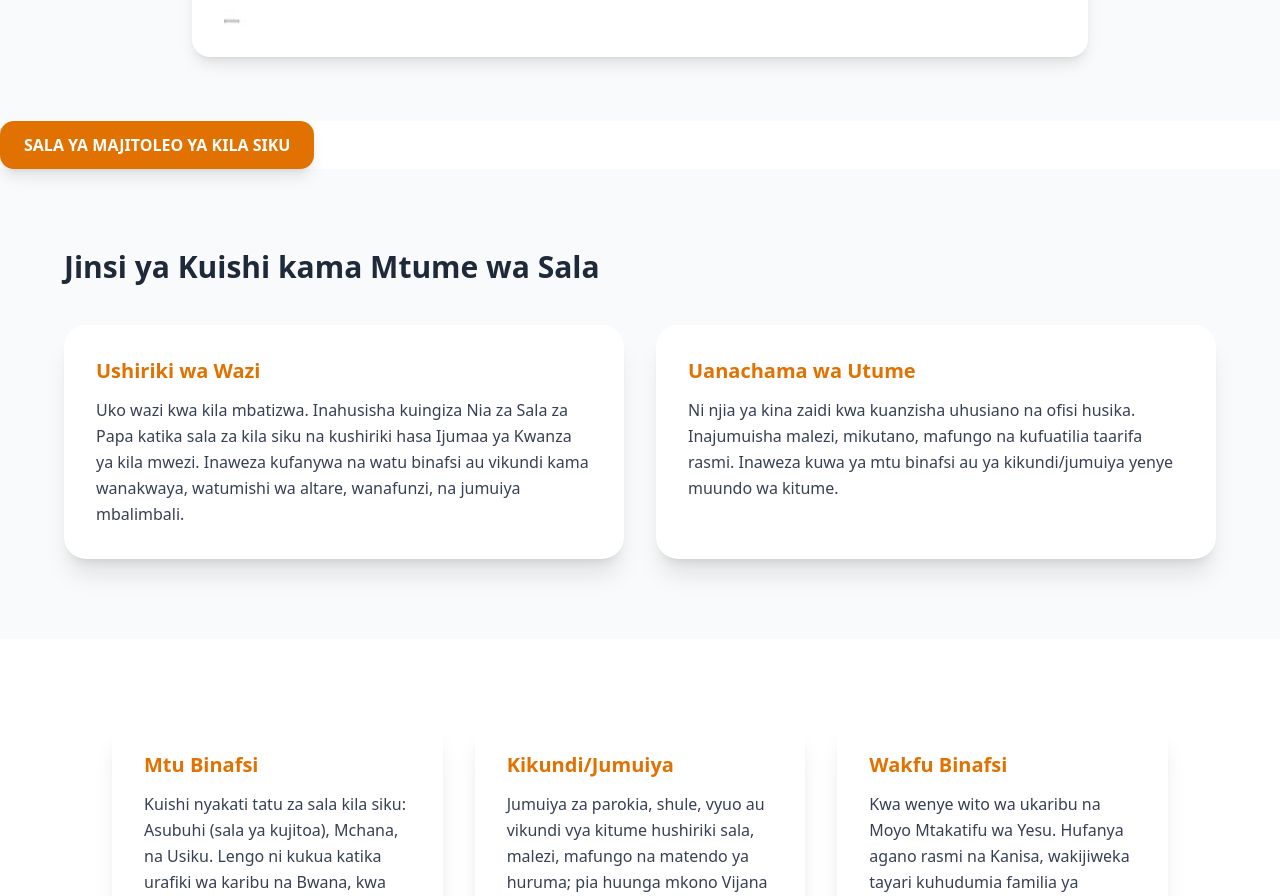
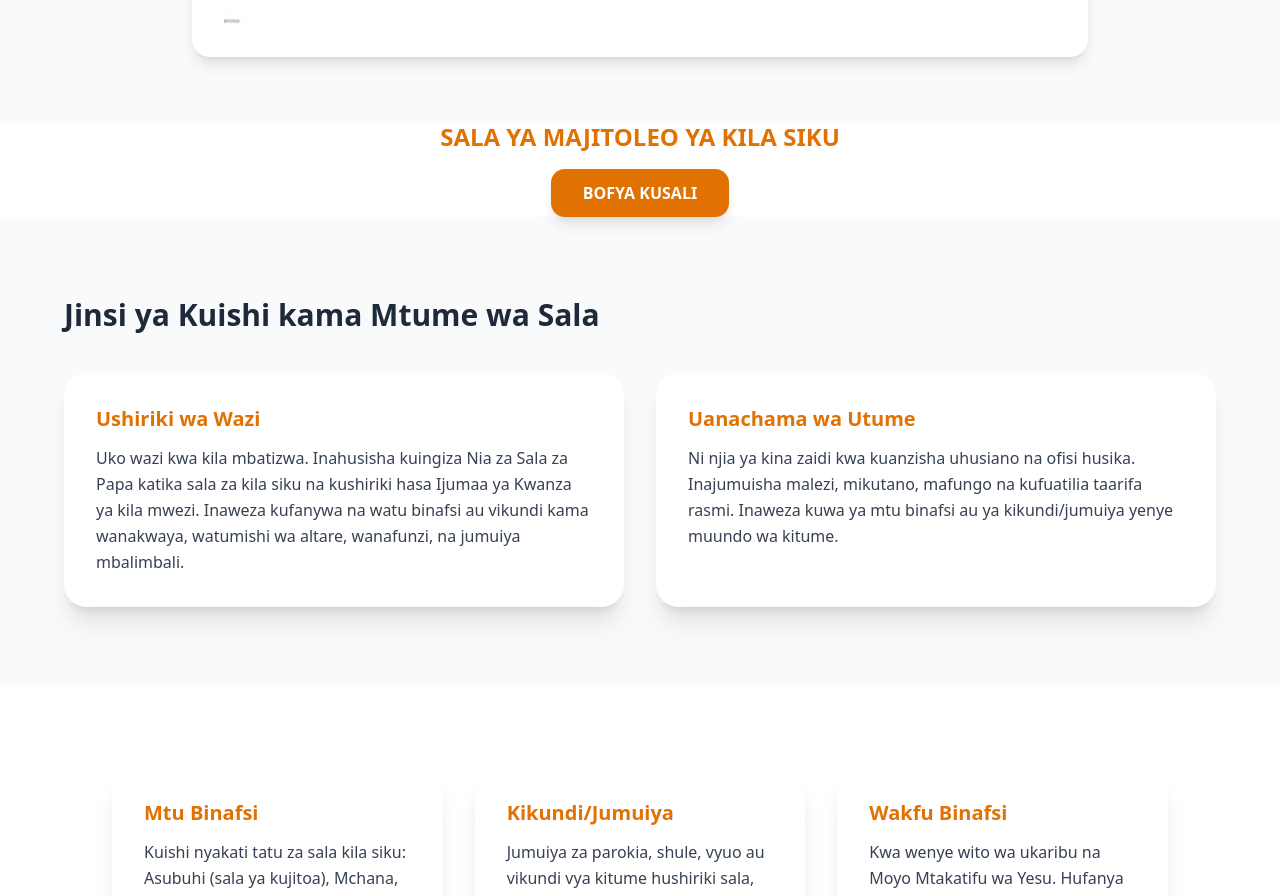
Before and after one commit to johcoder/salayapapa, a Next.js app: page /niayasala in a window 1280 px wide. Shown: the part 1425-2321 px from the top of the page. Built offline with nearby package versions, Linux system fonts and the light colour scheme.

Commit message:
dailyofferingprayercomponent added

```diff
--- a/components/ui/DailyOfferingPrayer.tsx
+++ b/components/ui/DailyOfferingPrayer.tsx
@@ -8,14 +8,22 @@ export default function DailyOfferingPrayer() {
 
   return (
     <>
-      {/* BUTTON */}
-      <button
-        onClick={() => setOpen(true)}
-        className="px-6 py-3 rounded-xl bg-amber-600 text-white font-semibold
-                   shadow-lg hover:bg-amber-700 transition"
-      >
-        SALA YA MAJITOLEO YA KILA SIKU
-      </button>
+      {/* CENTERED INTRO + BUTTON */}
+      <div className="flex flex-col items-center justify-center gap-4 text-center">
+        {/* Title text */}
+        <p className="text-xl md:text-2xl font-bold text-amber-600">
+          SALA YA MAJITOLEO YA KILA SIKU
+        </p>
+
+        {/* Action button */}
+        <button
+          onClick={() => setOpen(true)}
+          className="px-8 py-3 rounded-xl bg-amber-600 text-white font-semibold
+                     shadow-lg hover:bg-amber-700 transition"
+        >
+          BOFYA KUSALI
+        </button>
+      </div>
 
       {/* MODAL */}
       <AnimatePresence>
@@ -41,7 +49,7 @@ export default function DailyOfferingPrayer() {
                 ✕
               </button>
 
-              {/* Title */}
+              {/* Modal Title */}
               <h2 className="text-2xl font-bold text-amber-600 mb-8 text-center">
                 SALA YA MAJITOLEO YA KILA SIKU
               </h2>
```
